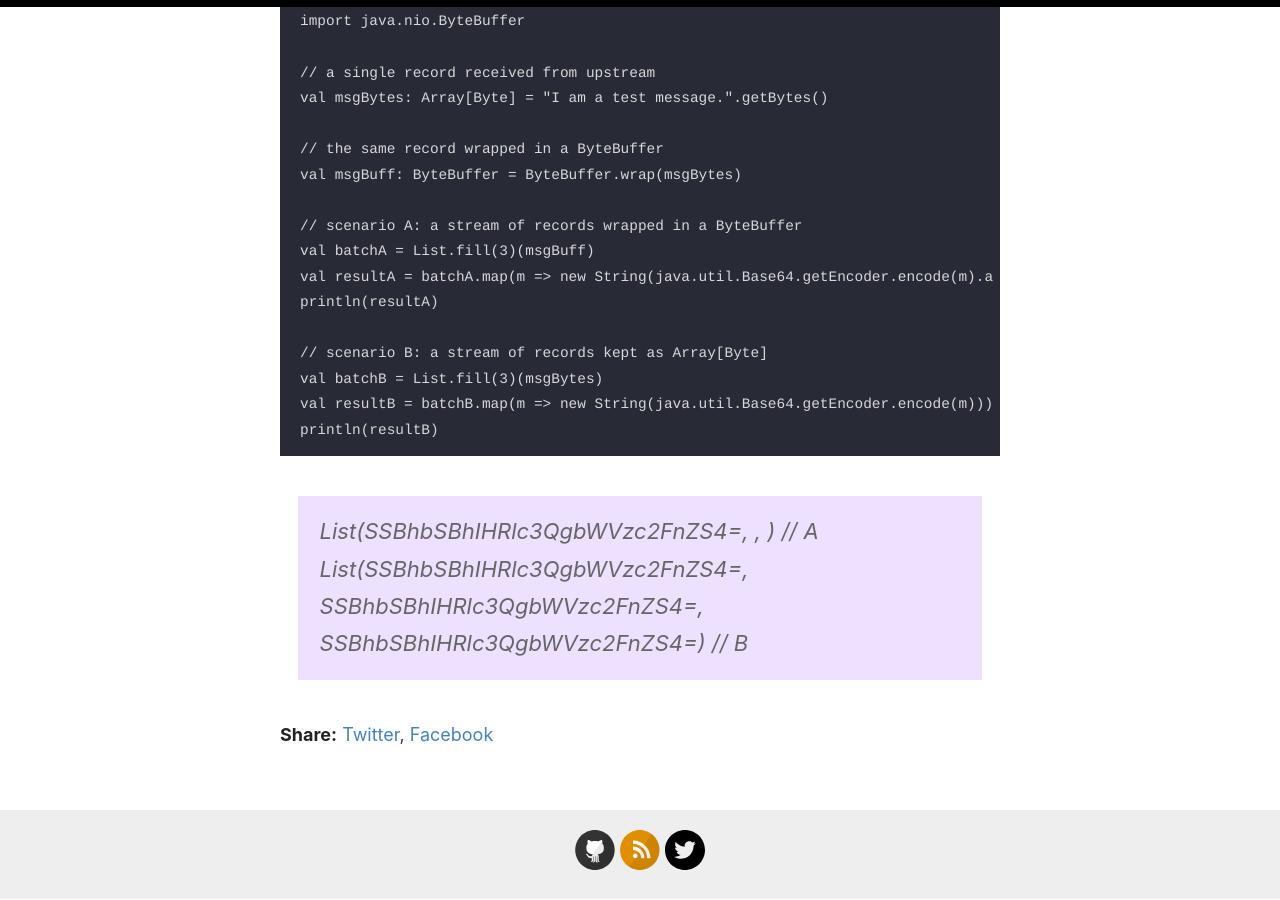
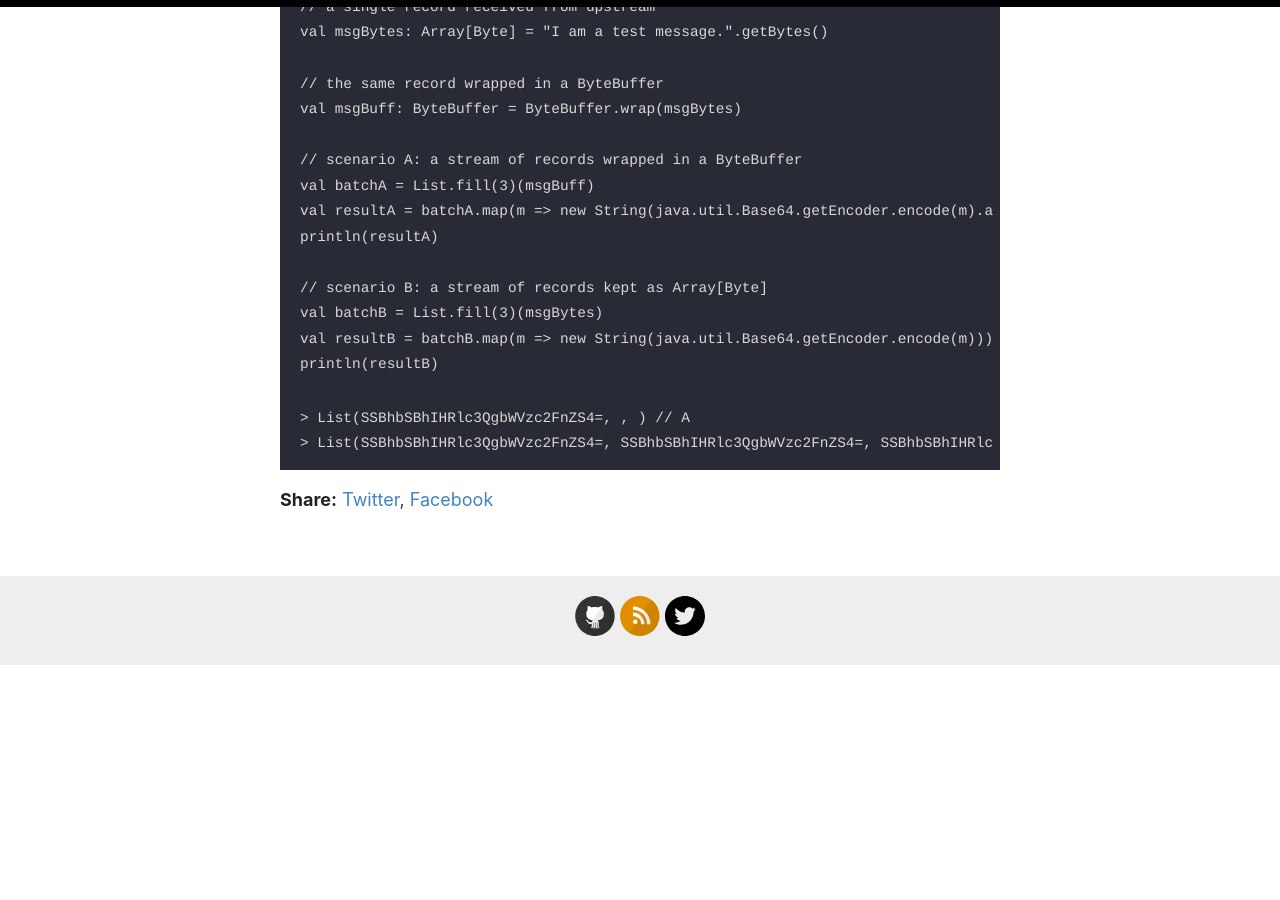
Before and after one commit to dilyand/dilyand.github.io, a Jekyll site: the page built from _posts/2021-03-02-beware-bytefbuffer-mutability.md, in a window 1280 px wide and 900 px high, scrolled down 707 px. Built offline with Jekyll 4.4.1, drawn with Linux system fonts in a browser that asks for light colours; after the commit the page ends 1372 px from its top, so only the background shows below that.

````diff
--- a/_posts/2021-03-02-beware-bytefbuffer-mutability.md
+++ b/_posts/2021-03-02-beware-bytefbuffer-mutability.md
@@ -6,10 +6,12 @@ tags: [Scala, Java, ByteBuffer]
 
 According to the documentation for `java.nio.ByteBuffer.wrap(array)`:
 
-> Wraps a byte array into a buffer.
-  The new buffer will be backed by the given byte array;
-  that is, modifications to the buffer will cause the array to be modified
-  and vice versa.
+```
+Wraps a byte array into a buffer.
+The new buffer will be backed by the given byte array;
+that is, modifications to the buffer will cause the array to be modified
+and vice versa.
+```
 
 Every time you operate on a `ByteBuffer`, you modify it.
 
@@ -35,5 +37,7 @@ val resultB = batchB.map(m => new String(java.util.Base64.getEncoder.encode(m)))
 println(resultB)
 ```
 
+```
 > List(SSBhbSBhIHRlc3QgbWVzc2FnZS4=, , ) // A
 > List(SSBhbSBhIHRlc3QgbWVzc2FnZS4=, SSBhbSBhIHRlc3QgbWVzc2FnZS4=, SSBhbSBhIHRlc3QgbWVzc2FnZS4=) // B
+```
````
